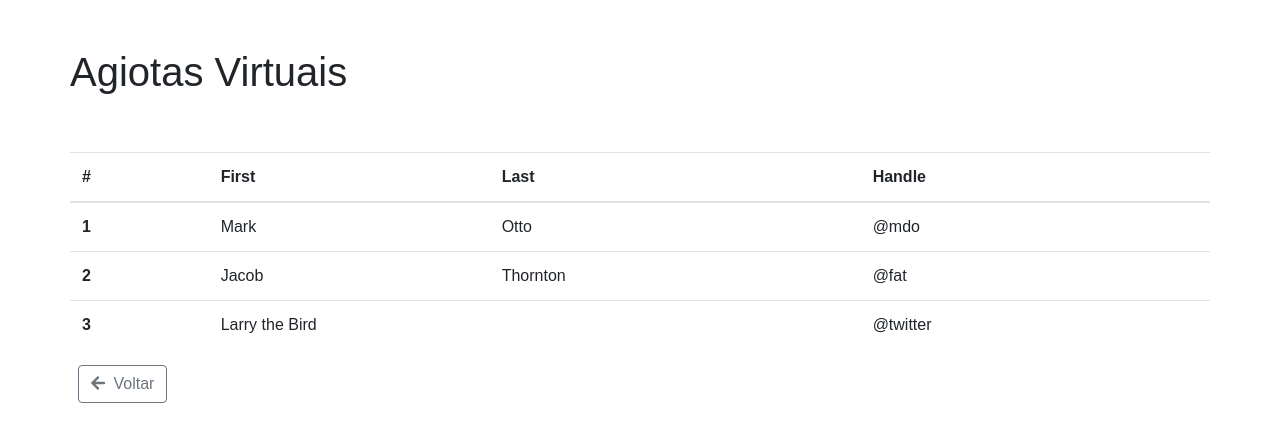
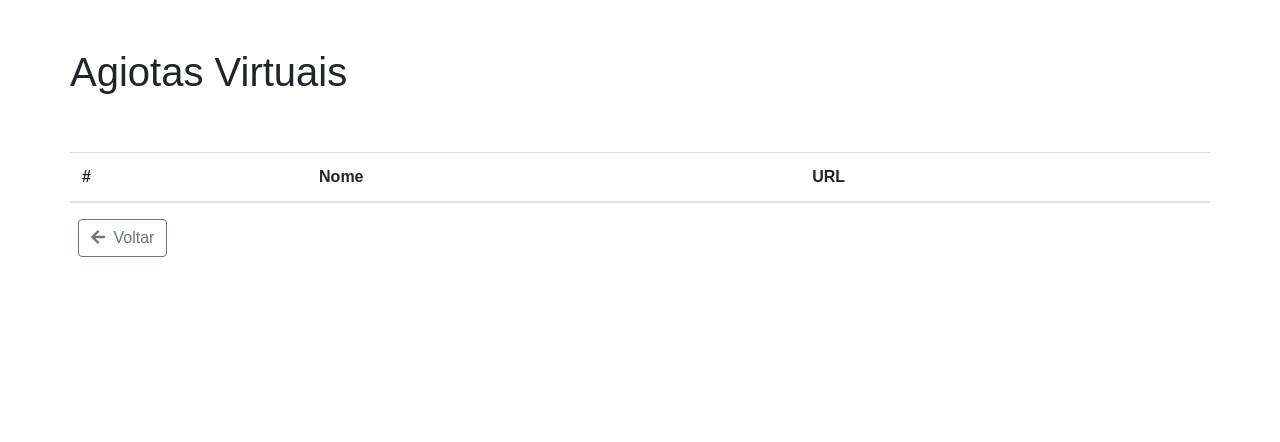
Before and after one commit to BraioFS/local-facil, a PHP site: page /view/lista_agiotas.view.php in a window 1280 px wide. Shown: the top 442 px of the page. Run offline with PHP 8.4, Linux system fonts and the light colour scheme; lists and menus that the app fills with data are empty; some libraries are stand-ins or nearby versions.

Commit message:
feat ajustes técnicos

```diff
--- a/controller/login.controller.php
+++ b/controller/login.controller.php
@@ -33,7 +33,7 @@ class LoginController
     private function buscarUsuarioBanco()
     {
         try {
-            $query = "SELECT * FROM usuarios";
+            $query = "SELECT * FROM usuario";
             $stmt = $this->conexao->prepare($query);
             $stmt->execute();
             return $stmt->fetchAll(PDO::FETCH_OBJ);
--- a/model/agiota.model.php
+++ b/model/agiota.model.php
@@ -6,13 +6,15 @@ class Agiota
     private $nome;
     private $url;
     private $estrelas;
+    private $favorito;
 
 
-    public function __construct($nome, $url, $estrelas)
+    public function __construct($nome, $url, $estrelas, $favorito)
     {
         $this->nome = $nome;
         $this->url = $url;
         $this->estrelas = $estrelas;
+        $this->favorito = $favorito;
     }
 
     public function __get($atributo)
--- a/model/conexao.php
+++ b/model/conexao.php
@@ -2,7 +2,7 @@
 
 class Conexao{
     private $host = 'localhost';
-    private $dbname = 'bd_teste';
+    private $dbname = 'bd_agiota';
     private $user = 'root';
     private $password = '';
 
--- a/view/lista_agiotas.view.php
+++ b/view/lista_agiotas.view.php
@@ -26,34 +26,34 @@
         </div>
 
         <div class="row mt-5">
-
             <table class="table">
                 <thead>
                     <tr>
                         <th scope="col">#</th>
-                        <th scope="col">First</th>
-                        <th scope="col">Last</th>
-                        <th scope="col">Handle</th>
+                        <th scope="col">Nome</th>
+                        <th scope="col">URL</th>
                     </tr>
                 </thead>
                 <tbody>
-                    <tr>
-                        <th scope="row">1</th>
-                        <td>Mark</td>
-                        <td>Otto</td>
-                        <td>@mdo</td>
-                    </tr>
-                    <tr>
-                        <th scope="row">2</th>
-                        <td>Jacob</td>
-                        <td>Thornton</td>
-                        <td>@fat</td>
-                    </tr>
-                    <tr>
-                        <th scope="row">3</th>
-                        <td colspan="2">Larry the Bird</td>
-                        <td>@twitter</td>
-                    </tr>
+                    <?php
+                    if (isset($agiotaData)) {
+                        foreach ($agiotaData as $key => $agiota) {
+                            ?>
+                            <tr>
+                                <th scope="row">
+                                    <?php echo $key + 1; ?>
+                                </th>
+                                <td>
+                                    <?php echo $agiota['nome']; ?>
+                                </td>
+                                <td>
+                                    <?php echo $agiota['url']; ?>
+                                </td>
+                            </tr>
+                            <?php
+                        }
+                    }
+                    ?>
                 </tbody>
             </table>
         </div>
```
Also changed, not shown: controller/agiota.controller.php (+8 -6 lines), service/agiota.service.php (+14 -0 lines), view/menu.view.php (+15 -7 lines).
